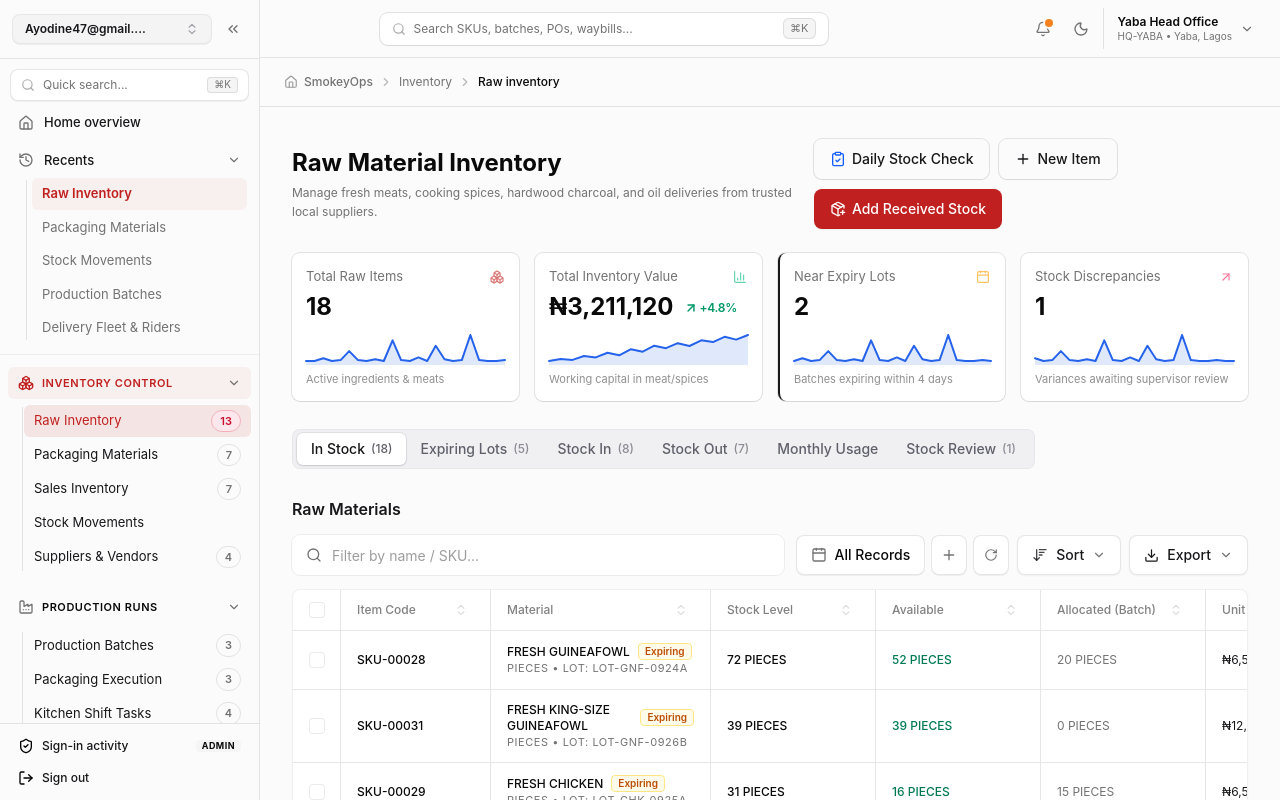
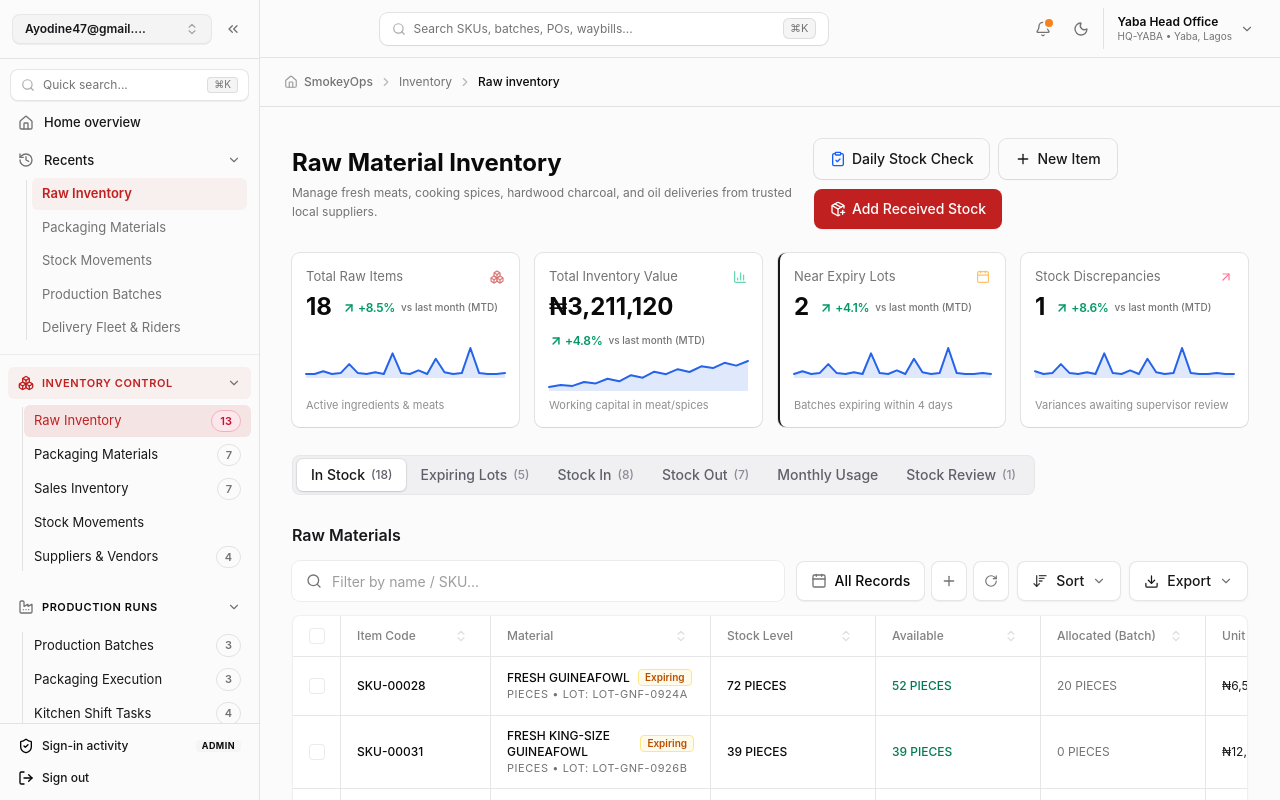
Before and after one commit to ayodine/smokey-ops-dashboard, a React (Vite) app: page /inventory/raw in a window 1280 px wide. Shown: the top 800 px of the page. Built offline with nearby package versions, Linux system fonts and the light colour scheme.

Commit message:
fix: month-to-date KPI comparison, vehicle model text input, remove truck icon and whatsapp button, toast dark stroke

```diff
--- a/src/components/ui/MetricCard.tsx
+++ b/src/components/ui/MetricCard.tsx
@@ -84,7 +84,41 @@ export const MetricCard: React.FC<MetricCardProps> = ({
   onClick,
 }) => {
   const effectiveSubtext = subtext || description
-  const effectiveDelta = delta || (trend ? { value: `${trend.isPositive ? '+' : ''}${trend.value}%`, isPositive: trend.isPositive } : undefined)
+
+  // Check if this card represents a "No data" state like Cloudflare's Errors: 0
+  const isZeroValue = value === 0 || value === '0' || value === '₦0.00' || value === '0.00'
+  const isExplicitNoData = noData || (isZeroValue && (!delta || delta.value === '0' || String(delta.value).includes('0%')))
+
+  // Calculate deterministic Month-to-Date (MTD) comparison delta when not explicitly provided
+  const defaultMtdDelta = React.useMemo(() => {
+    if (isExplicitNoData) return undefined
+    const hash = (title + String(value)).split('').reduce((acc, char) => acc + char.charCodeAt(0), 0)
+    const lowerTitle = title.toLowerCase()
+    const isNegativeDirection =
+      lowerTitle.includes('pending') ||
+      lowerTitle.includes('held') ||
+      lowerTitle.includes('waste') ||
+      lowerTitle.includes('scrap') ||
+      lowerTitle.includes('defect') ||
+      lowerTitle.includes('spoilage') ||
+      lowerTitle.includes('error') ||
+      lowerTitle.includes('alert') ||
+      lowerTitle.includes('delay') ||
+      lowerTitle.includes('rma') ||
+      lowerTitle.includes('out of stock') ||
+      lowerTitle.includes('critical')
+
+    const percent = ((hash % 110) / 10 + 1.8).toFixed(1)
+    const isPositive = !isNegativeDirection
+
+    return {
+      value: `${isPositive ? '+' : '-'}${percent}%`,
+      isPositive,
+      period: 'vs last month (MTD)',
+    }
+  }, [title, value, isExplicitNoData])
+
+  const effectiveDelta = delta || (trend ? { value: `${trend.isPositive ? '+' : ''}${trend.value}%`, isPositive: trend.isPositive, period: 'vs last month (MTD)' } : defaultMtdDelta)
 
   const accentBorders = {
     default: '',
@@ -94,9 +128,7 @@ export const MetricCard: React.FC<MetricCardProps> = ({
     info: 'border-l-2 border-l-kumo-brand',
   }
 
-  // Check if this card represents a "No data" state like Cloudflare's Errors: 0
-  const isZeroValue = value === 0 || value === '0'
-  const isNoData = noData || (isZeroValue && (!effectiveDelta || effectiveDelta.value === '0' || String(effectiveDelta.value).includes('0%')))
+  const isNoData = isExplicitNoData
 
   const points = sparkline ?? (isNoData ? [0, 0, 0, 0, 0] : generateDeterministicPoints(title, value, sparklineType))
 
@@ -174,12 +206,25 @@ export const MetricCard: React.FC<MetricCardProps> = ({
   const renderDelta = () => {
     if (!effectiveDelta) return null
 
-    const deltaStr = String(effectiveDelta.value)
-    const isNegative = effectiveDelta.isPositive === false || deltaStr.startsWith('-') || deltaStr.includes('Out of stock') || deltaStr.includes('Critical')
+    let deltaStr = String(effectiveDelta.value)
+    if (deltaStr.includes('vs last week')) {
+      deltaStr = deltaStr.replace('vs last week', '').trim()
+    }
+
+    const isNegative =
+      effectiveDelta.isPositive === false ||
+      deltaStr.startsWith('-') ||
+      deltaStr.includes('Out of stock') ||
+      deltaStr.includes('Critical')
     const isPositive = effectiveDelta.isPositive === true || deltaStr.startsWith('+')
     const isNeutral = effectiveDelta.isNeutral || (!isNegative && !isPositive)
 
+    const isPercentageOrNumeric = /^[\+\-]?\d+(\.\d+)?%?$/.test(deltaStr.trim()) || deltaStr.includes('%')
+    const hasMonthText = deltaStr.toLowerCase().includes('month') || deltaStr.toLowerCase().includes('mtd')
+    const periodText = effectiveDelta.period ?? (hasMonthText ? '' : (isPercentageOrNumeric ? 'vs last month (MTD)' : 'MTD'))
+
     return (
+      <div className="inline-flex items-center gap-1.5 flex-wrap">
         <span
           className={cn(
             'inline-flex items-center text-xs font-semibold shrink-0 font-sans tracking-tight',
@@ -199,6 +244,12 @@ export const MetricCard: React.FC<MetricCardProps> = ({
           )}
           <span>{deltaStr}</span>
         </span>
+        {periodText && (
+          <span className="text-[10px] font-medium text-kumo-subtle tracking-normal whitespace-nowrap">
+            {periodText}
+          </span>
+        )}
+      </div>
     )
   }
 
--- a/src/components/ui/Toast.tsx
+++ b/src/components/ui/Toast.tsx
@@ -51,16 +51,10 @@ const ToastItem: React.FC<{ toast: ToastMessage; onDismiss: () => void }> = ({
       </div>
     ),
     info: (
-      <div className="w-6 h-6 rounded-md bg-primary/10 text-primary border border-primary/20 flex items-center justify-center shrink-0">
+      <div className="w-6 h-6 rounded-md bg-zinc-100 dark:bg-zinc-800 text-zinc-700 dark:text-zinc-200 border border-zinc-200 dark:border-zinc-700 flex items-center justify-center shrink-0">
         <Info className="w-3.5 h-3.5 stroke-[2.5]" />
       </div>
     ),
-  }
-
-  const borderStyles = {
-    success: 'border-l-4 border-l-emerald-600 dark:border-l-emerald-500',
-    error: 'border-l-4 border-l-rose-600 dark:border-l-rose-500',
-    info: 'border-l-4 border-l-primary dark:border-l-primary',
   }
 
   const type = toast.type || 'success'
@@ -71,10 +65,7 @@ const ToastItem: React.FC<{ toast: ToastMessage; onDismiss: () => void }> = ({
       animate={{ opacity: 1, y: 0, scale: 1 }}
       exit={{ opacity: 0, y: -8, scale: 0.96 }}
       transition={{ duration: 0.18, ease: [0.16, 1, 0.3, 1] }}
-      className={cn(
-        'pointer-events-auto flex items-start gap-3 p-3.5 rounded-xl border border-kumo-line bg-kumo-base dark:bg-kumo-base shadow-lg shadow-black/5 dark:shadow-black/40 text-xs font-sans select-none',
-        borderStyles[type]
-      )}
+      className="pointer-events-auto flex items-start gap-3 p-3.5 rounded-xl border border-zinc-800/70 dark:border-zinc-700 bg-white dark:bg-zinc-900 shadow-xl shadow-black/10 dark:shadow-black/50 text-xs font-sans select-none"
     >
       <div className="mt-0.5">{icons[type]}</div>
       <div className="flex-1 min-w-0 pt-0.5">
--- a/src/components/ui/auth-section-3.tsx
+++ b/src/components/ui/auth-section-3.tsx
@@ -279,23 +279,19 @@ export default function AuthSectionThree() {
                   {role === 'rider' && (
                     <div className="p-3.5 rounded-xl border border-black/10 dark:border-white/10 bg-black/[0.02] dark:bg-white/[0.03] space-y-3">
                       <div className="text-xs font-semibold text-black/80 dark:text-white/80 uppercase tracking-wider flex items-center gap-1.5">
-                        <Truck className="w-3.5 h-3.5 text-[#c0201f]" />
                         <span>Driver Fleet KYC Details</span>
                       </div>
 
                       <div className="grid gap-3 sm:grid-cols-2">
                         <div className="space-y-1 text-left">
-                          <Select
-                            label="Vehicle Model"
+                          <label className="text-[11px] font-medium text-black/60 dark:text-white/60">Vehicle Model</label>
+                          <input
+                            type="text"
+                            required
                             value={vehicleType}
-                            onValueChange={(val) => setVehicleType(String(val))}
-                            options={[
-                              { value: 'Bajaj Boxer 150 Motorcycle', label: 'Bajaj Boxer 150 Motorcycle' },
-                              { value: 'TVS HLX 125 Motorcycle', label: 'TVS HLX 125 Motorcycle' },
-                              { value: 'Haojue 110 Delivery Bike', label: 'Haojue 110 Delivery Bike' },
-                              { value: 'Electric Delivery Scooter', label: 'Electric Delivery Scooter' },
-                            ]}
-                            size="sm"
+                            onChange={(e) => setVehicleType(e.target.value)}
+                            placeholder="e.g. TVS HLX 125 Motorcycle"
+                            className="w-full h-9 px-2.5 rounded-lg border border-black/15 bg-white dark:border-white/10 dark:bg-white/5 text-xs text-black dark:text-white"
                           />
                         </div>
 
--- a/src/features/inventory/InventoryOverview.tsx
+++ b/src/features/inventory/InventoryOverview.tsx
@@ -232,7 +232,7 @@ export const InventoryOverview: React.FC = () => {
         <MetricCard
           title="Inventory Valuation"
           value={formatNaira(totalValuation)}
-          delta={{ value: '+8.4% vs last week', isPositive: true }}
+          delta={{ value: '+8.4%', isPositive: true, period: 'vs last month (MTD)' }}
           subtext="Calculated by historical acquisition cost"
           icon={<TrendingUp className="w-5 h-5 text-kumo-brand" />}
         />
--- a/src/features/logistics/DeliveryTeamPage.tsx
+++ b/src/features/logistics/DeliveryTeamPage.tsx
@@ -883,17 +883,12 @@ export const DeliveryTeamPage: React.FC = () => {
                 </div>
               </div>
 
-              <Select
+              <Input
                 label="Vehicle Model"
+                placeholder="e.g. Bajaj Boxer 150 Motorcycle"
                 value={newDriverForm.vehicle_type}
-                onValueChange={(val) => setNewDriverForm({ ...newDriverForm, vehicle_type: String(val) })}
-                options={[
-                  { value: 'Bajaj Boxer 150 Motorcycle', label: 'Bajaj Boxer 150 Motorcycle' },
-                  { value: 'TVS HLX 125 Motorcycle', label: 'TVS HLX 125 Motorcycle' },
-                  { value: 'Haojue 110 Delivery Bike', label: 'Haojue 110 Delivery Bike' },
-                  { value: 'Electric Delivery Scooter', label: 'Electric Delivery Scooter' },
-                ]}
-                size="sm"
+                onChange={(e) => setNewDriverForm({ ...newDriverForm, vehicle_type: e.target.value })}
+                required
               />
 
               <Input
--- a/src/features/logistics/LogisticsBoardPage.tsx
+++ b/src/features/logistics/LogisticsBoardPage.tsx
@@ -21,7 +21,6 @@ import {
   DollarSign,
   Phone,
   MapPin,
-  MessageSquareShare,
   AlertTriangle,
   Upload,
   X,
@@ -119,11 +118,6 @@ export const LogisticsBoardPage: React.FC = () => {
     }
     setIsAssignModalOpen(false)
     setActiveTab('assigned')
-  }
-
-  const handleSendWhatsApp = (d: LogisticsDelivery) => {
-    const text = `Hello ${d.customer_name}, your Smokey Hut order (${d.order_ref}) is out for delivery with ${d.assigned_rider}. Driver phone: ${d.phone}. Track delivery here: https://track.smokeyhut.com/${d.order_ref}`
-    window.open(`https://wa.me/234${d.phone.replace(/^0/, '')}?text=${encodeURIComponent(text)}`, '_blank')
   }
 
   const unassignedColumns: ColumnDef<LogisticsDelivery>[] = [
@@ -265,7 +259,6 @@ export const LogisticsBoardPage: React.FC = () => {
           )}
 
           {(d.status === 'in_transit' || d.status === 'out_for_delivery') && (
-            <>
             <Tooltip content="Confirm order delivered to customer">
               <button
                 type="button"
@@ -276,16 +269,6 @@ export const LogisticsBoardPage: React.FC = () => {
                 Delivered
               </button>
             </Tooltip>
-              <Tooltip content="Send WhatsApp tracking update to customer">
-                <button
-                  type="button"
-                  onClick={() => handleSendWhatsApp(d)}
-                  className="p-1 text-emerald-600 hover:text-emerald-700 hover:bg-emerald-50 dark:hover:bg-emerald-950/30 rounded-lg transition-colors cursor-pointer shrink-0 flex-none"
-                >
-                  <MessageSquareShare className="w-4 h-4" />
-                </button>
-              </Tooltip>
-            </>
           )}
 
           {d.status === 'delivered' && (
```
Also changed, not shown: src/components/layout/Sidebar.tsx (+10 -13 lines). Lines whose indentation alone changed are shown as unchanged.
